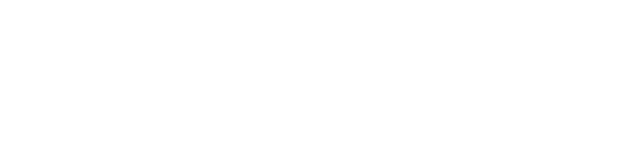
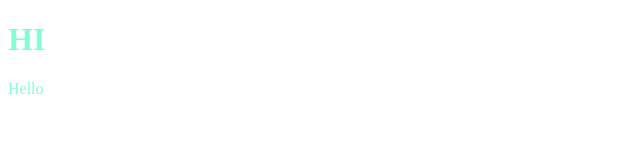
Before and after one commit to astormg/new-repository, a plain HTML site: page index.html in a window 1280 px wide. Shown: the whole page, without its empty margins (0-640 px from the left). Drawn offline with Linux system fonts and the light colour scheme.

Commit message:
Add p tag

```diff
--- a/index.html
+++ b/index.html
@@ -7,6 +7,7 @@
     <title>Git</title>
 </head>
 <body>
-
+    <h1>HI</h1>
+    <p>Hello</p>
 </body>
 </html>
```
